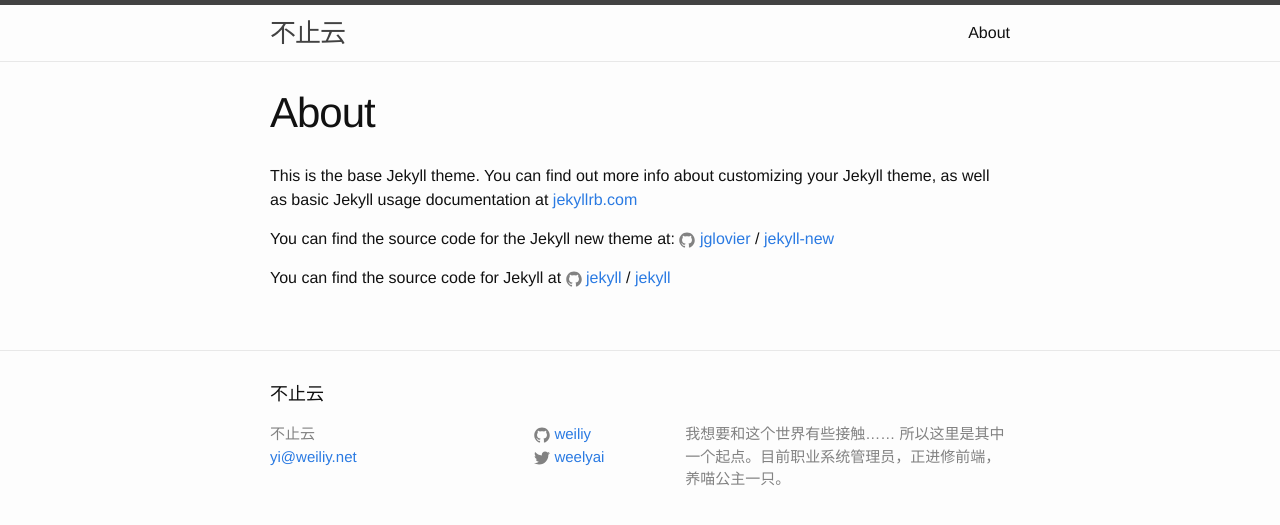
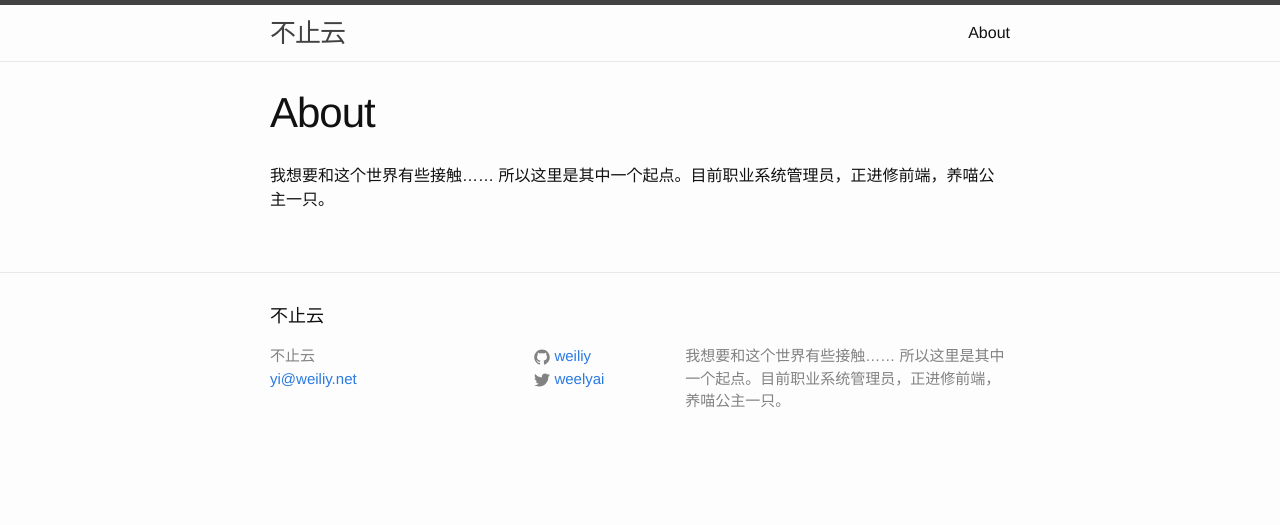
Before and after one commit to weiliy-net/weiliy-net.github.io, a Jekyll site: the page built from about.md, in a window 1280 px wide. Shown: the top 525 px of the page. Built offline with Jekyll 4.4.1, drawn with Linux system fonts in a browser that asks for light colours.

Commit message:
update permalink and about

```diff
--- a/_config.yml
+++ b/_config.yml
@@ -6,6 +6,7 @@
 # 'jekyll serve'. If you change this file, please restart the server process.
 
 # Site settings
+permalink: /:year/:month/:day/:title.html
 title: 不止云
 email: yi@weiliy.net
 description: > # this means to ignore newlines until "baseurl:"
--- a/about.md
+++ b/about.md
@@ -4,12 +4,4 @@
 permalink: /about/
 ---
 
-This is the base Jekyll theme. You can find out more info about customizing your Jekyll theme, as well as basic Jekyll usage documentation at [jekyllrb.com](http://jekyllrb.com/)
-
-You can find the source code for the Jekyll new theme at:
-{% include icon-github.html username="jglovier" %} /
-[jekyll-new](https://github.com/jglovier/jekyll-new)
-
-You can find the source code for Jekyll at
-{% include icon-github.html username="jekyll" %} /
-[jekyll](https://github.com/jekyll/jekyll)
+我想要和这个世界有些接触…… 所以这里是其中一个起点。目前职业系统管理员，正进修前端，养喵公主一只。
```
